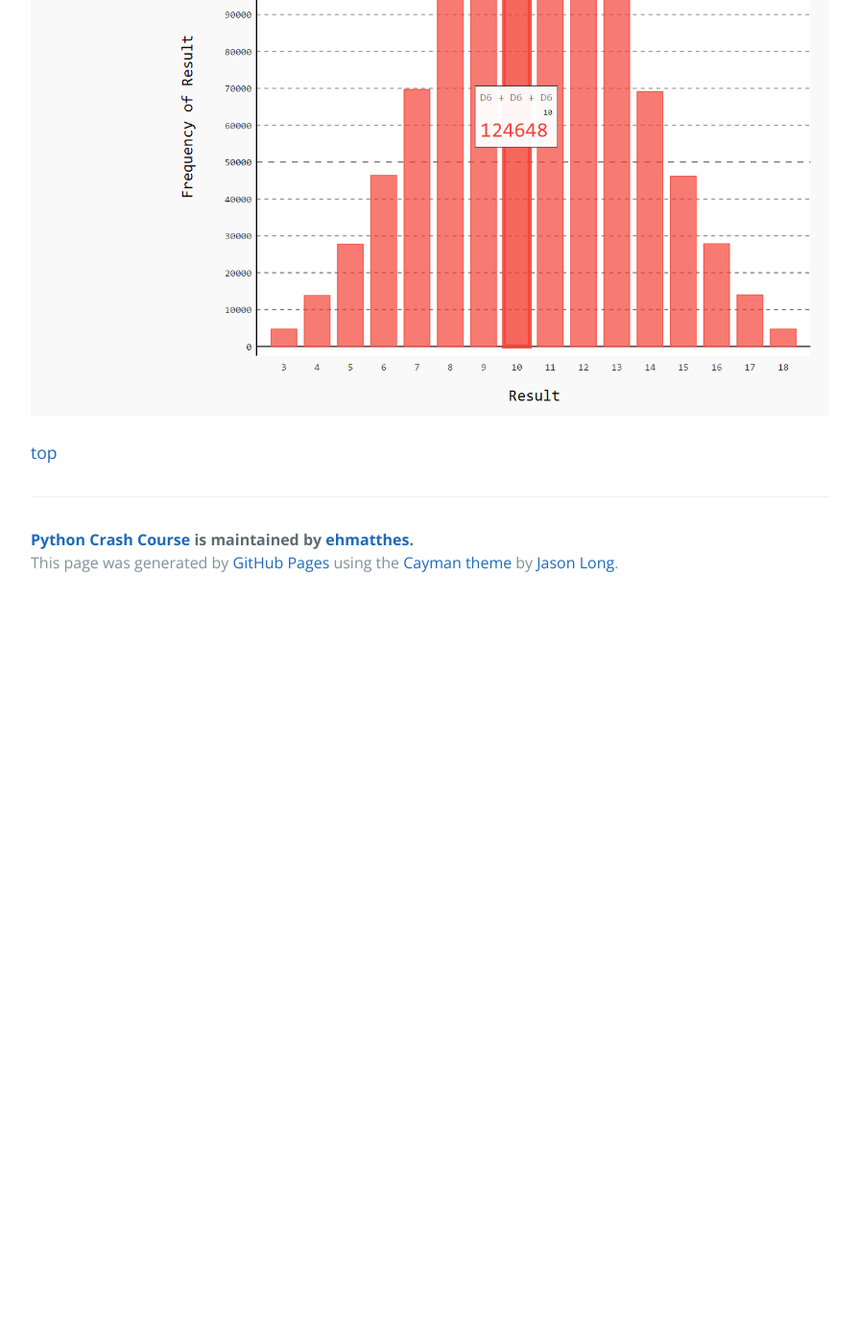
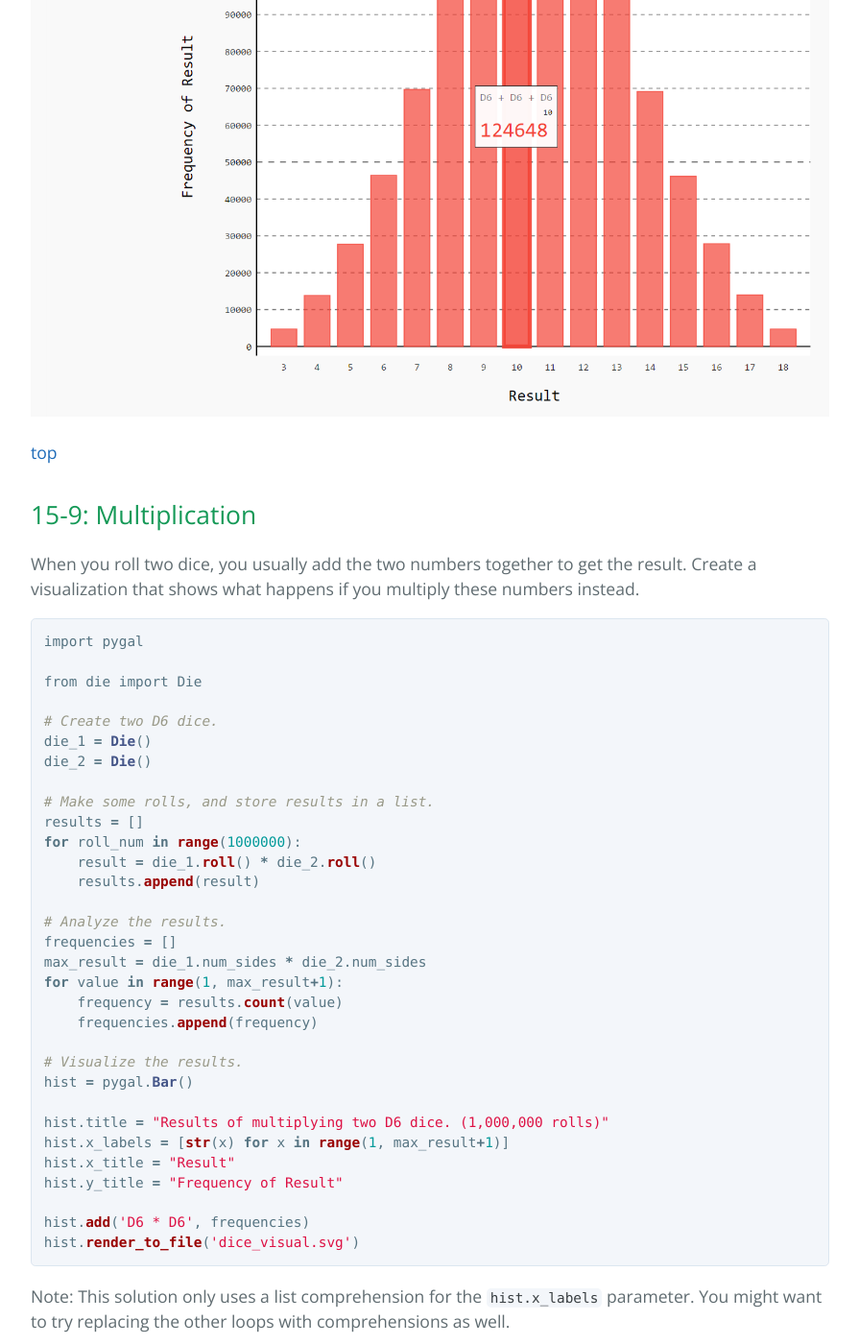
Before and after one commit to ehmatthes/pcc, a Jekyll site: the page built from solutions/chapter_15.md, in a window 1280 px wide and 1400 px high, scrolled down 12494 px. Shown: the whole window at 96% size, without its empty margins (192-1087 px from the left). Built offline with Jekyll 4.4.1, drawn with Linux system fonts in a browser that asks for light colours; before the commit the page ends 13124 px from its top, so only the background shows below that; some of the changed text lies outside the part shown.

Commit message:
Finished chapter 15.

````diff
--- a/solutions/chapter_15.md
+++ b/solutions/chapter_15.md
@@ -257,7 +257,7 @@ Output:
 
 Modify *die.py* and *dice_visual.py* by replacing the list we used to set the value of `hist.x_labels` with a loop to generate this list automatically. If you're comfortable with list comprehensions, try replacing the other `for` loops in *die_visual.py* and *dice_visual.py* with comprehensions as well.
 
-***Note:** This should say to modify die_visual.py, not die.py. This will be corrected in future printings.
+***Note:** This should say to modify die_visual.py, not die.py. This will be corrected in future printings.*
 
 *die_visual.py:*
 
@@ -413,3 +413,50 @@ Output:
 ![Graph of results of rolling three D6 dice, one million times](../images/dice_visual_3d6.png)
 
 [top](#)
+
+15-9: Multiplication
+---
+
+When you roll two dice, you usually add the two numbers together to get the result. Create a visualization that shows what happens if you multiply these numbers instead.
+
+```python
+import pygal
+
+from die import Die
+
+# Create two D6 dice.
+die_1 = Die()
+die_2 = Die()
+
+# Make some rolls, and store results in a list.
+results = []
+for roll_num in range(1000000):
+    result = die_1.roll() * die_2.roll()
+    results.append(result)
+
+# Analyze the results.
+frequencies = []
+max_result = die_1.num_sides * die_2.num_sides
+for value in range(1, max_result+1):
+    frequency = results.count(value)
+    frequencies.append(frequency)
+
+# Visualize the results.
+hist = pygal.Bar()
+
+hist.title = "Results of multiplying two D6 dice. (1,000,000 rolls)"
+hist.x_labels = [str(x) for x in range(1, max_result+1)]
+hist.x_title = "Result"
+hist.y_title = "Frequency of Result"
+
+hist.add('D6 * D6', frequencies)
+hist.render_to_file('dice_visual.svg')
+```
+
+Note: This solution only uses a list comprehension for the `hist.x_labels` parameter. You might want to try replacing the other loops with comprehensions as well.
+
+Output:
+
+![Graph of results of multiplying two D6 dice, one million times](../images/dice_visual_2d6_multiplication.png)
+
+[top](#)
````
Also changed, not shown: images/dice_visual_2d6_multiplication.png (added).
